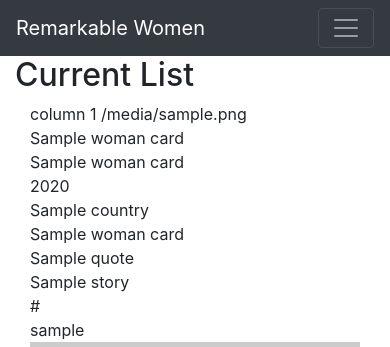
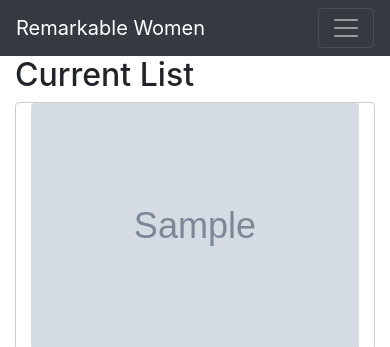
Before and after one commit to laumartin/RemarkableWomen, a Flask app: page /characters in a window 390 px wide. Shown: the top 347 px of the page. Run offline with Flask 2, Linux system fonts and the light colour scheme; grey boxes marked "Sample" are stand-in pictures; grey boxes labelled with a size stand in for pictures from a placeholder-image service; a database or web service that is not in the repository returns one stand-in record (values such as "Sample title"); some libraries are stand-ins or nearby versions.

Commit message:
Using jinja for loop to iterate over the mongo db woman_card collection and generate the data fields for each character. Adding lightbox library to create a lightbox list of characters and make them clickable aexpanding their info

```diff
--- a/static/css/style.css
+++ b/static/css/style.css
@@ -6,6 +6,8 @@
 .col-lg-2 img{
     width: 100%;
 }
+
+
 
 /* Register Form */
 input:required:valid {
--- /dev/null
+++ b/static/script.js
@@ -0,0 +1,7 @@
+
+// To initialise the bootstrap library ekkolightbox, using event listener on the <a>tags with data-toggle=lightbox
+// to prevent the default behaviour (navigate to an URL). Then it initializes the lightbox.
+$(document).on("click", '[data-toggle="lightbox"]', function(event) {
+  event.preventDefault();
+  $(this).ekkoLightbox();
+});
--- a/templates/base.html
+++ b/templates/base.html
@@ -9,6 +9,8 @@
     <link rel="stylesheet" type="text/css" href="{{url_for('static', filename='css/bootstrap.min.css')}}">
     <link rel="stylesheet" type="text/css" href="{{url_for('static', filename='css/business-frontpage.css')}}">
     <link rel="stylesheet" type="text/css" href="{{url_for('static', filename='css/bootstrap-grid.min.css')}}">
+    <!-- using a bootstrap library called ekkolightbox-->
+    <link rel="stylesheet" type="text/css" href="https://cdnjs.cloudflare.com/ajax/libs/ekko-lightbox/5.3.0/ekko-lightbox.css">
      <link rel="stylesheet" type="text/css" href="{{url_for('static', filename='css/style.css')}}">
     <title>Remarkable Women</title>
 </head>
@@ -96,8 +98,10 @@
     <script src="https://code.jquery.com/jquery-3.2.1.slim.min.js" integrity="sha384-KJ3o2DKtIkvYIK3UENzmM7KCkRr/rE9/Qpg6aAZGJwFDMVNA/GpGFF93hXpG5KkN" crossorigin="anonymous"></script>
     <script src="https://cdnjs.cloudflare.com/ajax/libs/popper.js/1.12.9/umd/popper.min.js" integrity="sha384-ApNbgh9B+Y1QKtv3Rn7W3mgPxhU9K/ScQsAP7hUibX39j7fakFPskvXusvfa0b4Q" crossorigin="anonymous"></script>
     <script src="https://maxcdn.bootstrapcdn.com/bootstrap/4.0.0/js/bootstrap.min.js" integrity="sha384-JZR6Spejh4U02d8jOt6vLEHfe/JQGiRRSQQxSfFWpi1MquVdAyjUar5+76PVCmYl" crossorigin="anonymous"></script>
+    <script src="https://cdnjs.cloudflare.com/ajax/libs/ekko-lightbox/5.3.0/ekko-lightbox.min.js"></script>
     <script src="vendor/bootstrap/jquery/jquery.min.js"></script>
     <script src="vendor/bootstrap/js/bootstrap.bundle.min.js"></script>
+    <script src="static/script.js"></script>
     <script>
         $("#copyright").text(new Date().getFullYear())
     </script>
--- a/templates/characters.html
+++ b/templates/characters.html
@@ -2,90 +2,46 @@
 {% block content %}
     <h2>Current List</h2>
     <div class="container">
+        <div class="row justify-content-center">
 
-        <div class="row">
-            <div class="col-lg-6">
-                column 1
+            <div class="col-lg-10">
                 {% for character in characters %}
-                    {{ character.woman_image }}<br>
-                    {{ character.woman_name }}<br>
-                    {{ character.category_name }}<br>
-                    {{ character.year }}<br>
-                    {{ character.country }}<br>
-                    {{ character.area_name }}<br>
-                    {{ character.quote }}<br>
-                    {{ character.story }}<br>
-                    {{ character.more_link }}<br>
-                    {{ character.user_name }}<br>
-                {% endfor %}
-                <img src="https://via.placeholder.com/300.jpg" alt="">
-                <p>Description here</p>
+                <div class="row">
+                    <a href="#" data-toggle="lightbox" data-gallery="gallery"
+                        data-title="<p>{{ character.woman_name }}</p>" class="col-md-4 modal-content" data-footer="
+                            <div class='row modal-dialog-scrollable'>
+                                <div class='col-12'>
+                                    <h5 class='modal-title'>{{ character.woman_name }}</h5>
+                                    <p><img src='{{ character.woman_image }}' alt='{{ character.woman_name }}' width='50%' height='50%'></p>
+                                    <h5>Category</h5> <p>{{ character.category_name }}</p>
+                                    <h5>Year of Birth</h5> <p>{{ character.year }}</p>
+                                    <h5>Country</h5> <p>{{ character.country }}</p>
+                                    <h5>Skilled Area</h5> <p>{{ character.area_name }}</p>
+                                    <h5>Quote</h5> <p>'{{ character.quote }}'</p>
+                                    <h5>Story</h5> <p>{{ character.story }}</p>
+                                    <h5>More info</h5> <p>{{ character.more_link }}</p>
+                                    <h5>Added by:</h5> <p>{{ character.username }}</p>
+                                </div>
+                            </div>">
+
+                    <img src="{{ character.woman_image }}" class="img-fluid rounded">
+                    </a>
+
+                    <a href="https://unsplash.it/1200/768.jpg?image=252" data-toggle="lightbox" data-gallery="gallery"
+                        data-title="Second image title" data-footer="All data from character footer text" class="col-md-4">
+                        <img src="https://unsplash.it/600.jpg?image=252" class="img-fluid rounded">
+                    </a>
+                    <a href="https://unsplash.it/1200/768.jpg?image=253" data-toggle="lightbox" data-gallery="gallery"
+                        data-title="First image title" data-footer="All data from character footer text" class="col-md-4">
+                        <img src="https://unsplash.it/600.jpg?image=253" class="img-fluid rounded">
+                    </a>
+                </div>
+            {% endfor %}
 
             </div>
-            <div class="col-lg-6">
-                column 2
-                <div class="row">
-                        <!--filters here-->
-                </div>
-                <div class="row">
-                    <!--ROW 1-->
-                    <div class="col-lg-2">
-                        <img src="https://via.placeholder.com/150.jpg" alt="">
-                        <p>Box 1</p>
-                    </div>
-                    <div class="col-lg-2">
-                        <img src="https://via.placeholder.com/150.jpg" alt="">
-                        <p>Box 2</p>
-                    </div>
-                    <div class="col-lg-2">
-                        <img src="https://via.placeholder.com/150.jpg" alt="">
-                        <p>Box 3</p>
-                    </div>
-                    <div class="col-lg-2">
-                        <img src="https://via.placeholder.com/150.jpg" alt="">
-                        <p>Box 4</p>
-                    </div>
-                </div>
-                <div class="row">
-                    <!--ROW 2-->
-                    <div class="col-lg-2">
-                        <img src="https://via.placeholder.com/150.jpg" alt="">
-                        <p>Box 5</p>
-                    </div>
-                    <div class="col-lg-2">
-                        <img src="https://via.placeholder.com/150.jpg" alt="">
-                        <p>Box 6</p>
-                    </div>
-                    <div class="col-lg-2">
-                        <img src="https://via.placeholder.com/150.jpg" alt="">
-                        <p>Box 7</p>
-                    </div>
-                    <div class="col-lg-2">
-                        <img src="https://via.placeholder.com/150.jpg" alt="">
-                        <p>Box 8</p>
-                    </div>
-                </div>
-                <div class="row">
-                    <!--ROW 3-->
-                    <div class="col-lg-2">
-                        <img src="https://via.placeholder.com/150.jpg" alt="">
-                        <p>Box 9</p>
-                    </div>
-                    <div class="col-lg-2">
-                        <img src="https://via.placeholder.com/150.jpg" alt="">
-                        <p>Box 10</p>
-                    </div>
-                    <div class="col-lg-2">
-                        <img src="https://via.placeholder.com/150.jpg" alt="">
-                        <p>Box 11</p>
-                    </div>
-                    <div class="col-lg-2">
-                        <img src="https://via.placeholder.com/150.jpg" alt="">
-                        <p>Box 12</p>
-                    </div>
-                </div>
-            </div>
         </div>
+
+
     </div>
 
 
```
Also changed, not shown: templates/characters1.html (added, +92 -0 lines).
